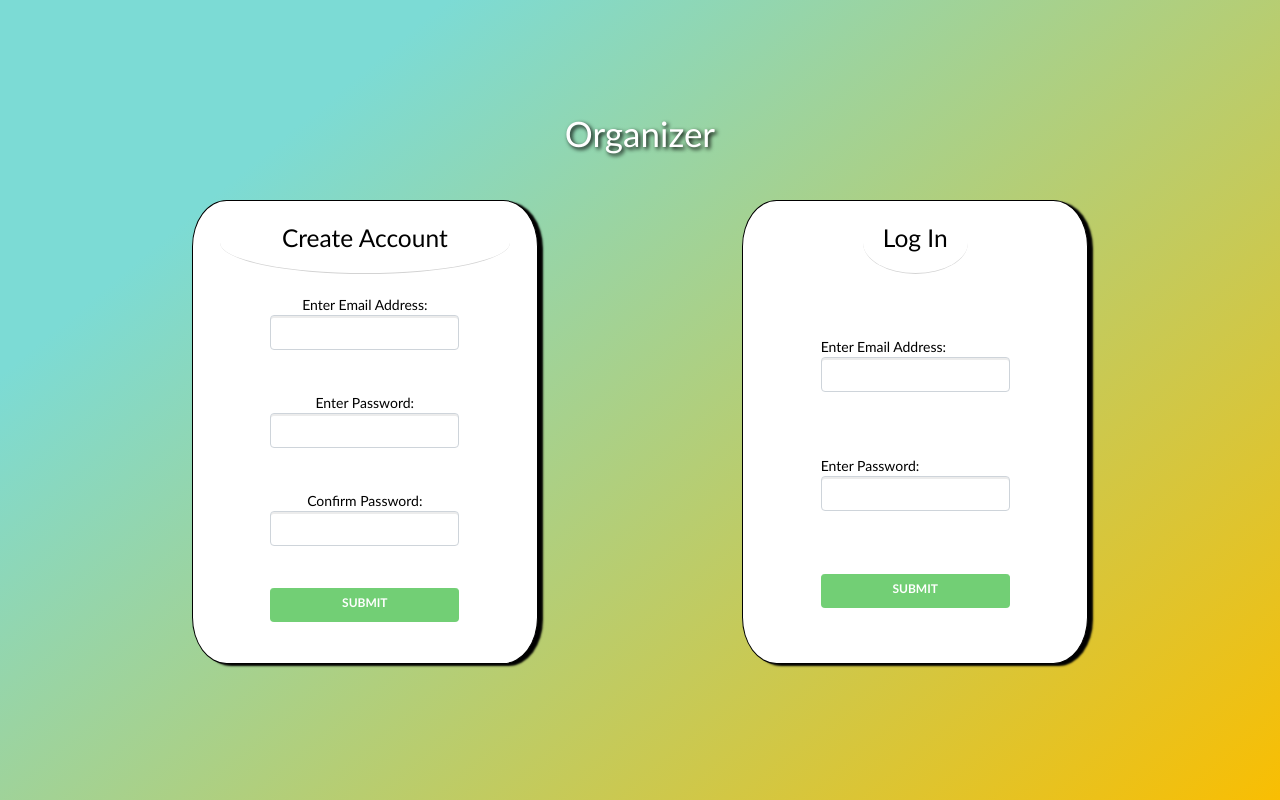
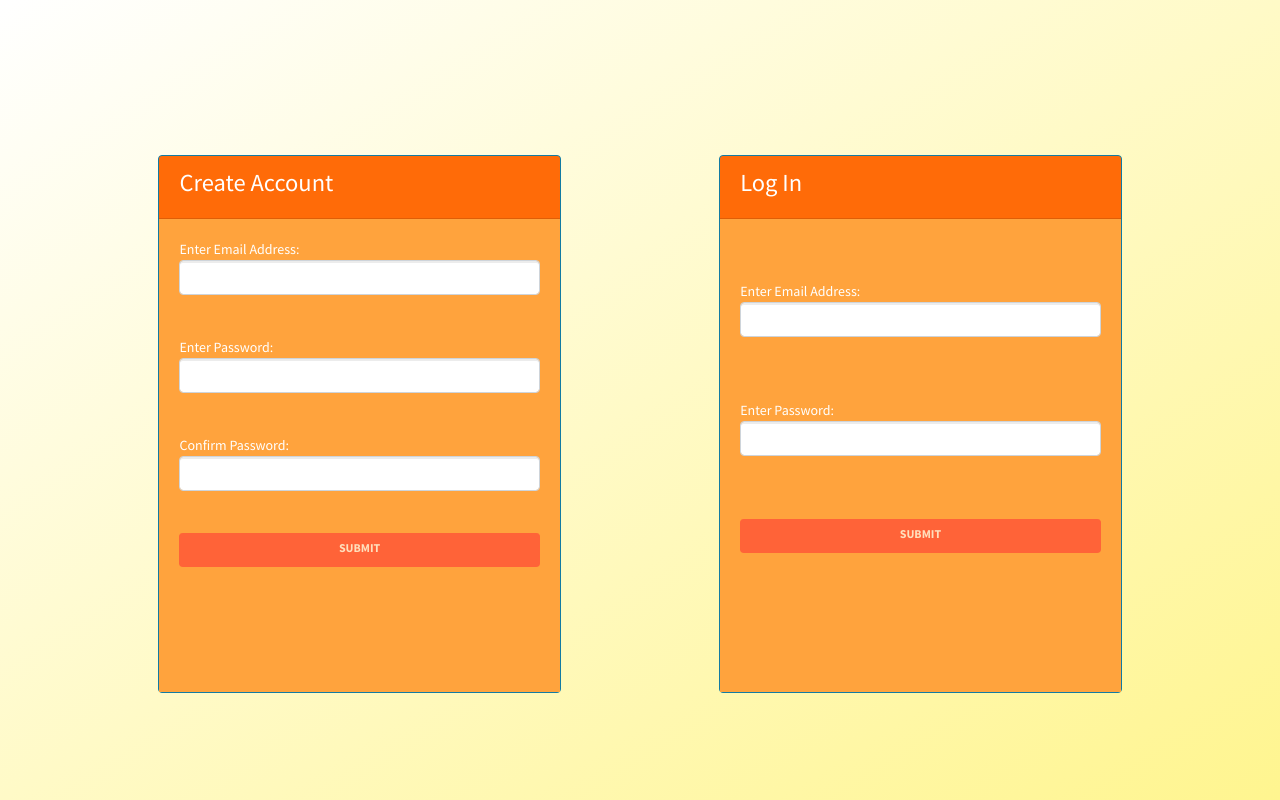
Before and after one commit to oliviam2021/pets2, a website: page index.htm in a window 1280 px wide. Drawn offline with Linux system fonts and the light colour scheme.

Commit message:
Update index.htm

```diff
--- a/index.htm
+++ b/index.htm
@@ -3,27 +3,17 @@
         <link rel="stylesheet" href="bootstrap.css">
         <style type="text/css">
             body{
-                font-family: "Gill Sans", "Gill Sans MT", Calibri, sans-serif !important;
+                margin-top: 5%;
                 grid-template-areas: "a b b b e"
                 'f g h i j'
                 'k l m n o';
-                grid-template-rows: 25% 60% 15%;
-                grid-template-columns:15% 27% 16% 27% 15%;
-background-color: #85FFBD;
-background-image: linear-gradient(140deg, #7cdbd5 20%,#F9BE02);
+                background-color: #fff58f;
+                background-image: linear-gradient(to bottom right, white, #fff58f);
+                display: grid;
+            }
 
-  display: grid;
-
-}
-h1 {
-  color: white !important;
-  text-shadow: 2px 2px 4px #000000 !important;
-
-}
         </style>
         <script type="text/javascript">
-
-
         //CHECK TO MAKE SURE IT MATCHES
         function checkPassword(){
             let password1 = document.getElementById("p1").value
@@ -34,7 +24,6 @@ h1 {
                 alert("Registration failed. Passwords do not match.")
                 return false
             }
-
             if (password1==password2){
                 document.getElementById("form").submit()
             return true
@@ -45,14 +34,13 @@ h1 {
         </script>
     </head>
     <body>
-        <h1 style='grid-area:b;text-align: center;padding-top:7rem'>Organizer</h1>
 
-        <div class="card text-white bg-primary mb-3 align-middle" style="grid-area: g; padding:3%;border-radius:10%;color:black !important;border-color:black;background-color:white!important; box-shadow: 5px 2px 2px black;text-align: center;
+        <div class="card text-white bg-primary mb-3" style="grid-area: g;
 
         ">
-            <div class="card-header" style='background-color: white;width:90%;margin:auto;border-radius:100%;border-color:lightgrey;'>
+            <div class="card-header" >
                 <h3>Create Account</h3></div>
-            <div class="card-body" style='background-color: white;display:block;min-height:30%;border-radius:30%;margin:auto'>
+            <div class="card-body" >
                 <form action="/register" method='post' id="form">
                     Enter Email Address:
                     <br>
@@ -66,16 +54,14 @@ h1 {
                     <br>
                     <input type="password" class="form-control"  name="confirmedPword" id="p2">
                     <br><br>
-                    <button class="btn btn-success disabled" id="button" style='width:100%;' onclick="checkPassword()">Submit</button>
+                    <button class="btn btn-danger disabled" id="button" style='width:100%;' onclick="checkPassword()">Submit</button>
 
                 </form>
             </div>
         </div>
-            <div class="card text-white bg-primary mb-3" style="padding:3%;grid-area: i;float:left;border-radius:10%;
-
-            color:black !important;border-color:black;background-color:white !important;box-shadow: 5px 2px 2px black;">
-                <div class="card-header" style='background-color: white;margin:auto;border-radius:100%;border-color:lightgrey;'><h3>Log In</h3></div>
-                <div class="card-body" style='min-height:30%; background-color: white;border-radius:30%;margin:auto'>
+            <div class="card text-white bg-primary mb-3" style="grid-area: i;">
+                <div class="card-header" ><h3>Log In</h3></div>
+                <div class="card-body" >
                         <form action="/homepage" method='post' style='margin:auto;'>
                             <br><br>
                             Enter Email Address:
@@ -86,7 +72,7 @@ h1 {
                             <br>
                             <input type="password" class="form-control" name="loginPword">
                             <br><br><br>
-                            <input type="submit" class="btn btn-success disabled"  name='submit' style='width:100%;'>
+                            <input type="submit" class="btn btn-danger disabled"  name='submit' style='width:100%;'>
                         </form>
                 </div>
             </div>
@@ -94,7 +80,6 @@ h1 {
     <script type="text/javascript">
         //not finished
         $.get( "/test", function( data ) {
-
         }, "json" );
     function getstuff(stufftoget){
         $.get( "/getTasks",{data : stufftoget}, function( data ) {
```
